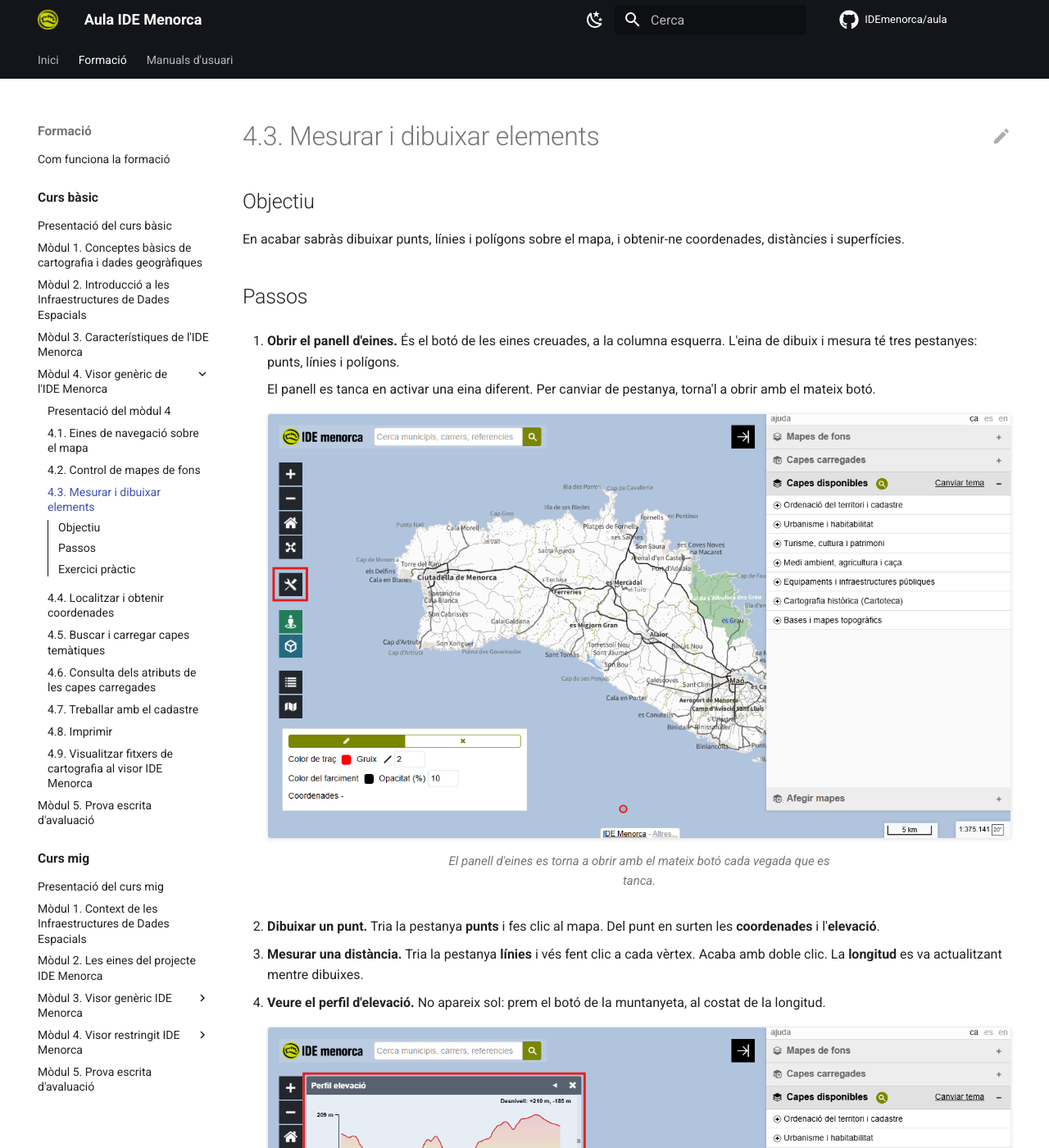
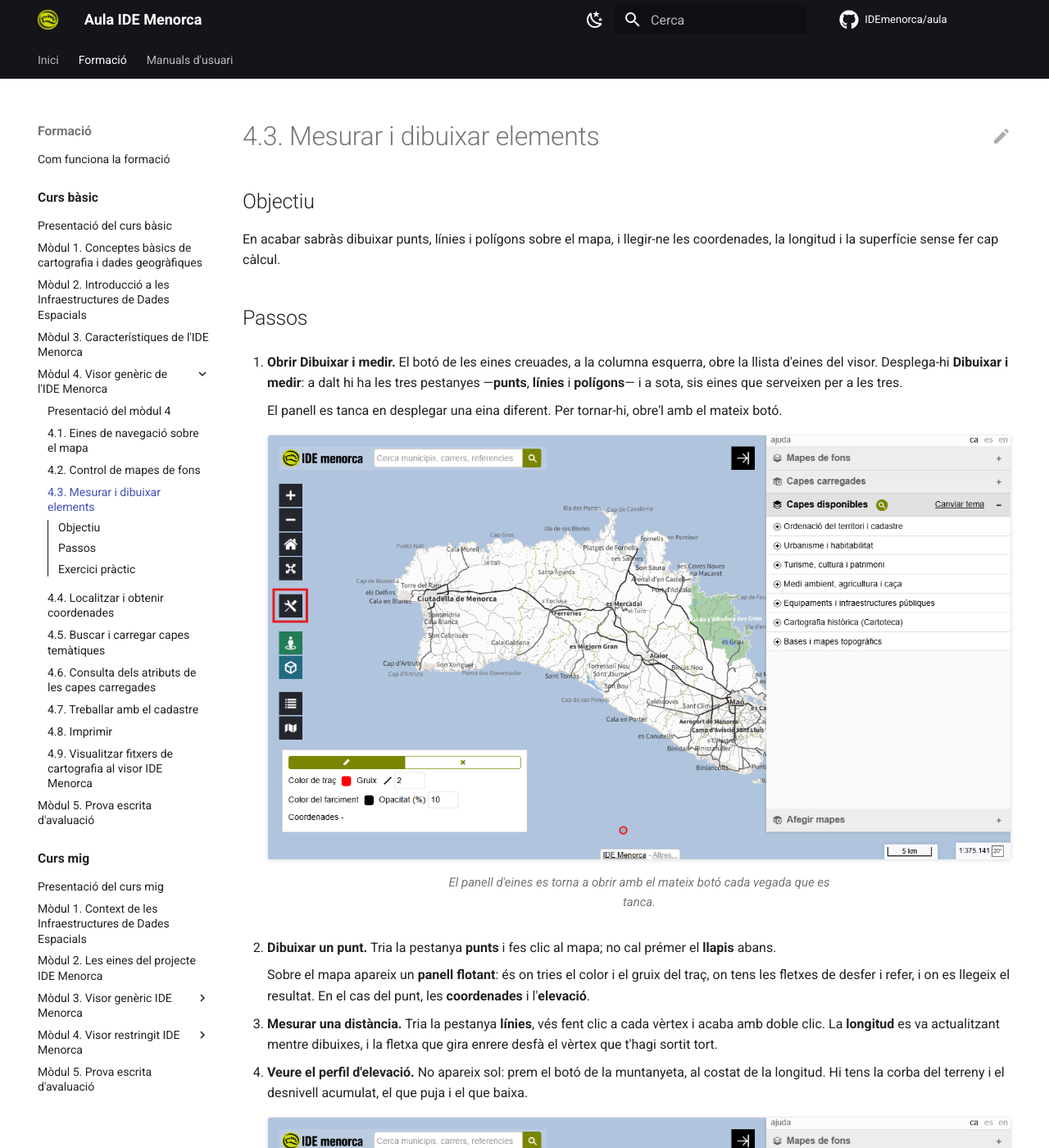
Before and after one commit to IDEmenorca/aula, an MkDocs documentation site: the page built from docs/formacio/basic/modul-4-visor/03-mesurar-dibuixar.md, in a window 1280 px wide and 1400 px high. Shown: the whole window at 82% size. Built offline with MkDocs 1.6.1 and Material for MkDocs 9.7.7, drawn with Linux system fonts in a browser that asks for light colours; comment, search, counter and statistics services are not loaded; some of the changed text lies outside the part shown.

Commit message:
Reescriu la 4.3 separant el panell de l'esquerra del flotant
Les sis eines comunes —mà, goma, etiqueta, ull, descàrrega i paperera— són al
panell de l'esquerra, dins de Dibuixar i medir, no al panell flotant que surt
sobre el mapa. La secció ho barrejava i la descàrrega hi sortia com un pas
solt i mal situat. Ara el pas 1 descriu el panell de l'esquerra, el 2 explica
què és el flotant i el 6 recull les sis eines en una taula, amb la captura
nova del bloc emmarcat.

De la revisió didàctica: que no cal prémer el llapis, la fletxa de desfer, com
s'acaba un polígon, i l'exercici comença posant l'ortofoto de fons.

Co-Authored-By: Claude Opus 5 <noreply@anthropic.com>

```diff
--- a/docs/formacio/basic/modul-4-visor/03-mesurar-dibuixar.md
+++ b/docs/formacio/basic/modul-4-visor/03-mesurar-dibuixar.md
@@ -2,41 +2,48 @@
 
 ## Objectiu
 
-En acabar sabràs dibuixar punts, línies i polígons sobre el mapa, i obtenir-ne
-coordenades, distàncies i superfícies.
+En acabar sabràs dibuixar punts, línies i polígons sobre el mapa, i llegir-ne
+les coordenades, la longitud i la superfície sense fer cap càlcul.
 
 ## Passos
 
-1. **Obrir el panell d'eines.** És el botó de les eines creuades, a la columna
-   esquerra. L'eina de dibuix i mesura té tres pestanyes: punts, línies i
-   polígons.
+1. **Obrir Dibuixar i medir.** El botó de les eines creuades, a la columna
+   esquerra, obre la llista d'eines del visor. Desplega-hi **Dibuixar i medir**:
+   a dalt hi ha les tres pestanyes —**punts**, **línies** i **polígons**— i a
+   sota, sis eines que serveixen per a les tres.
 
-    El panell es tanca en activar una eina diferent. Per canviar de pestanya,
-    torna'l a obrir amb el mateix botó.
-
+    El panell es tanca en desplegar una eina diferent. Per tornar-hi, obre'l
+    amb el mateix botó.
 
     <figure markdown>
       ![La columna esquerra amb el botó de les eines creuades emmarcat, i el panell de dibuix obert a sota](img/43-panell-eines.png){ .captura }
       <figcaption>El panell d'eines es torna a obrir amb el mateix botó cada vegada que es tanca.</figcaption>
     </figure>
 
-2. **Dibuixar un punt.** Tria la pestanya **punts** i fes clic al mapa. Del
-   punt en surten les **coordenades** i l'**elevació**.
+2. **Dibuixar un punt.** Tria la pestanya **punts** i fes clic al mapa; no cal
+   prémer el **llapis** abans.
 
-3. **Mesurar una distància.** Tria la pestanya **línies** i vés fent clic a
-   cada vèrtex. Acaba amb doble clic. La **longitud** es va actualitzant
-   mentre dibuixes.
+    Sobre el mapa apareix un **panell flotant**: és on tries el color i el gruix
+    del traç, on tens les fletxes de desfer i refer, i on es llegeix el
+    resultat. En el cas del punt, les **coordenades** i l'**elevació**.
+
+3. **Mesurar una distància.** Tria la pestanya **línies**, vés fent clic a cada
+   vèrtex i acaba amb doble clic. La **longitud** es va actualitzant mentre
+   dibuixes, i la fletxa que gira enrere desfà el vèrtex que t'hagi sortit
+   tort.
 
 4. **Veure el perfil d'elevació.** No apareix sol: prem el botó de la
-   muntanyeta, al costat de la longitud.
+   muntanyeta, al costat de la longitud. Hi tens la corba del terreny i el
+   desnivell acumulat, el que puja i el que baixa.
 
     <figure markdown>
       ![El panell de la pestanya de línies amb la longitud mesurada i el botó del perfil d'elevació emmarcat](img/43-boto-perfil.png){ .captura }
       <figcaption>El perfil d'elevació s'ha de demanar amb aquest botó.</figcaption>
     </figure>
 
-5. **Mesurar una superfície.** Tria la pestanya **polígons** i dibuixa igual
-   que amb les línies. En tancar la forma tens l'**àrea** i el **perímetre**.
+5. **Mesurar una superfície.** Tria la pestanya **polígons**, dibuixa igual que
+   amb les línies i acaba amb doble clic. Tens l'**àrea** i el **perímetre**:
+   els metres quadrats d'un solar, d'una zona verda o d'un tros de bosc.
 
     <div class="figures-costat" markdown>
     <figure markdown>
@@ -49,31 +56,47 @@ coordenades, distàncies i superfícies.
     </figure>
     </div>
 
-6. **Esborrar el que has dibuixat.** La **paperera** esborra tot el dibuix, amb
-   confirmació prèvia. La **goma** esborra només els elements que tinguis
-   seleccionats.
+6. **Fer servir les sis eines comunes.** Tornant al panell de l'esquerra, sota
+   les pestanyes, hi ha sis botons que valen per als tres tipus de dibuix.
+
+    <figure markdown>
+      ![El panell de l'esquerra amb Dibuixar i medir desplegat: les tres pestanyes i, emmarcat en vermell, el bloc de sis eines comunes](img/43-eines-comunes.png){ .captura }
+      <figcaption>Les sis eines comunes són al panell de l'esquerra, no al flotant que surt sobre el mapa.</figcaption>
+    </figure>
+
+    | Botó | Què fa |
+    |---|---|
+    | Mà | Selecciona un element. Amb ++shift++ premuda en selecciones més d'un |
+    | Goma | Esborra els elements que tinguis seleccionats |
+    | **A** | Posa una etiqueta de text als elements seleccionats |
+    | Ull | Amaga o torna a mostrar tot el que has dibuixat |
+    | Fletxa avall | Descarrega el dibuix en un fitxer, amb les elevacions si les vols |
+    | Paperera | Esborra tot el dibuix, amb confirmació prèvia |
 
 ## Exercici pràctic
 
-**Quants camps de bàsquet caben dins d'un poblat talaiòtic?**
+**Quants pavellons de bàsquet caben dins d'un poblat talaiòtic?**
 
-- [ ] Situa't sobre el **pavelló del Menorca Bàsquet**, a Maó. Dibuixa-hi un
-  **punt** i apunta'n les coordenades i l'elevació.
+- [ ] Posa de fons l'**ortofoto de 2024** ([4.2](02-mapes-de-fons.md)) i
+  situa't sobre el **pavelló del Menorca Bàsquet**, a Maó.
+- [ ] Dibuixa-hi un **punt** i apunta'n les coordenades i l'elevació.
 - [ ] Amb un **polígon**, mesura la superfície del pavelló.
-- [ ] Vés a **Torre d'en Galmés**, a Alaior, i dibuixa-hi un **punt**: compara'n
-  l'elevació amb la de Maó.
-- [ ] Amb un **polígon**, mesura el recinte del poblat.
+- [ ] Vés a **Torre d'en Galmés**, a Alaior, i dibuixa-hi un **punt**:
+  compara'n l'elevació amb la de Maó.
+- [ ] Amb un **polígon**, mesura el recinte del poblat. Selecciona'l després amb
+  la **mà** i arrossega'n un vèrtex: la vora del poblat la decideixes tu.
 - [ ] Divideix una superfície per l'altra: **quants pavellons hi caben?**
 - [ ] Traça una **línia** que travessi el turó del poblat i prem el botó del
   perfil per veure'n el relleu.
 - [ ] Esborra-ho tot amb la paperera.
 
 !!! tip "Quin resultat ha de sortir"
-    Unes **set o vuit vegades**: el pavelló fa uns 4.600 m² i el que se'n pot
-    delimitar a l'ortofoto, uns 35.000 m².
+    Unes **set o vuit vegades**: el pavelló fa uns 4.600 m², i el recinte del
+    poblat que es distingeix a l'ortofoto, uns 35.000 m².
 
     Segons [fonts oficials](https://www.menorca.es/es/Poblado_talayotico_de_Torre_den_Galmes/8446),
     el jaciment fa **66.240 m²**: el doble del que es distingeix des de l'aire.
+    Una mesura val el que val la vora que has dibuixat.
 
 ---
 
```
Also changed, not shown: docs/formacio/basic/modul-4-visor/img/43-eines-comunes.png.
